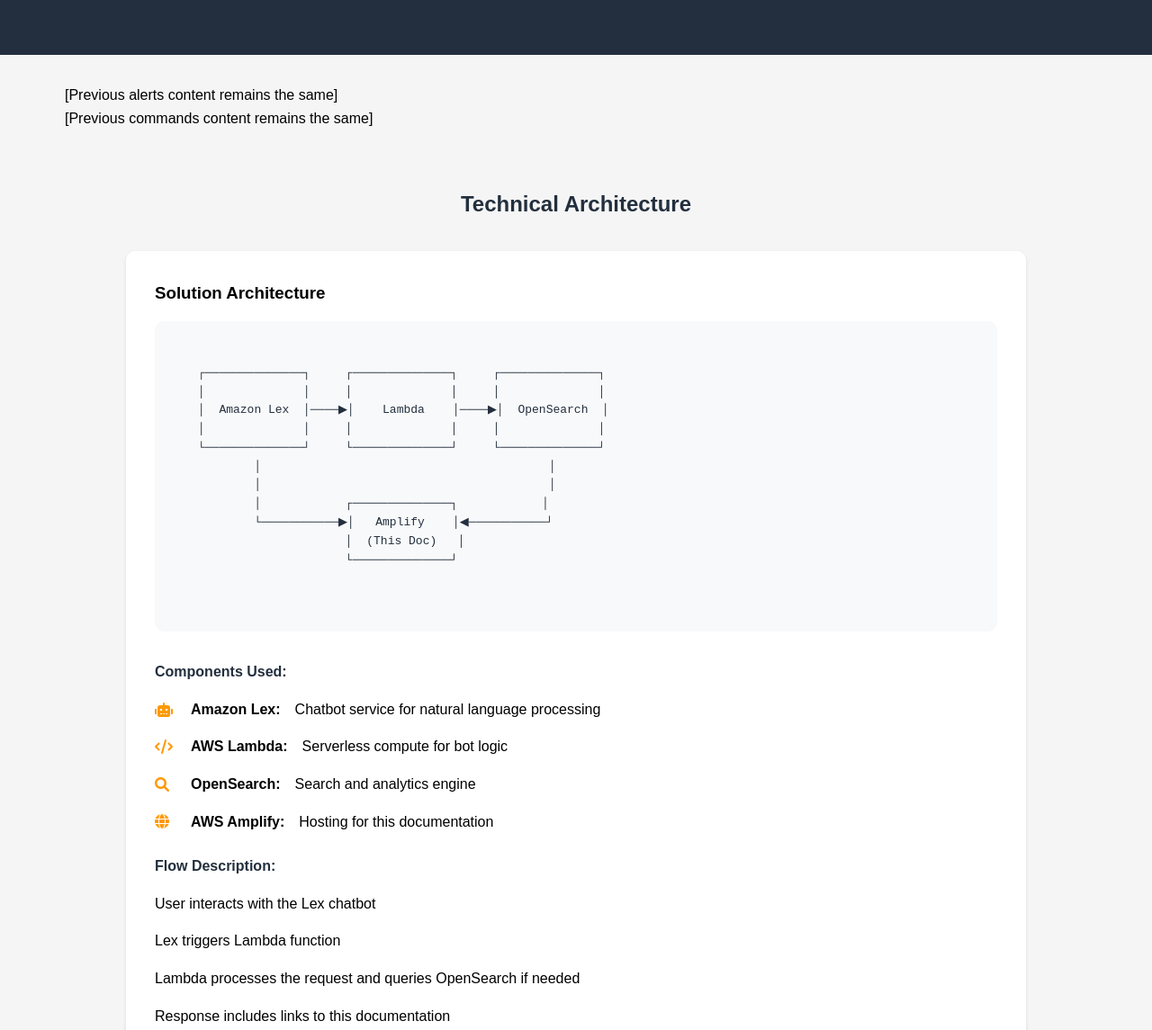
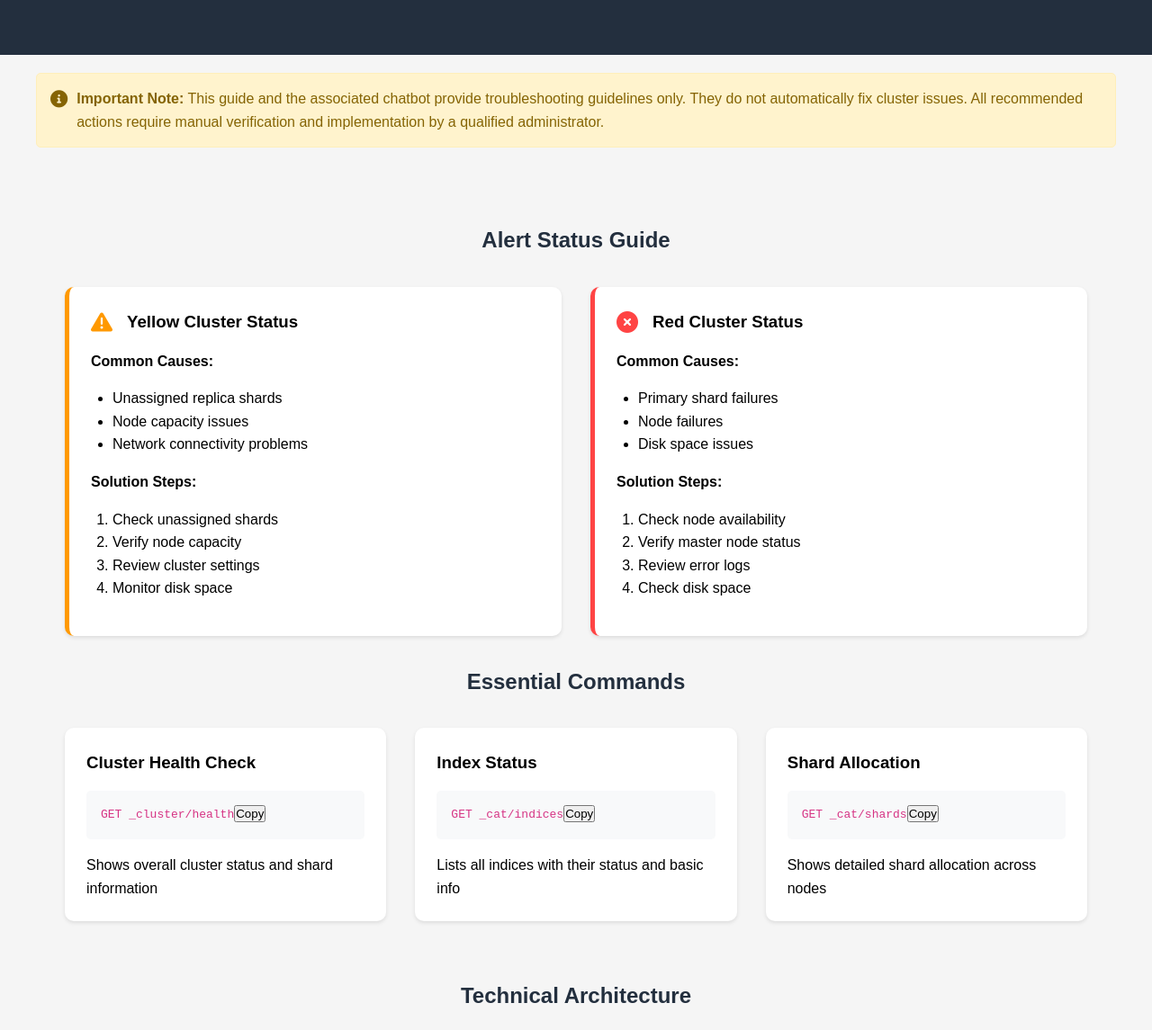
Before and after one commit to Ekrammilash21/OpenSearchMonitor, a website: page index.html in a window 1280 px wide. Shown: the part 262-1407 px from the top of the page at 90% size. Drawn offline with Linux system fonts and the light colour scheme.

Commit message:
Update index.html

```diff
--- a/index.html
+++ b/index.html
@@ -3,7 +3,7 @@
 <head>
     <meta charset="UTF-8">
     <meta name="viewport" content="width=device-width, initial-scale=1.0">
-    <title>OpenSearch Clusters Troubleshooting Guide & Documentation</title>
+    <title>OpenSearch Troubleshooting Guide & Documentation</title>
     <link rel="stylesheet" href="https://cdnjs.cloudflare.com/ajax/libs/font-awesome/6.0.0/css/all.min.css">
     <style>
         :root {
@@ -178,7 +178,6 @@
             margin-top: 2rem;
         }
 
-        /* New Architecture Styles */
         .architecture-section {
             padding: 2rem 0;
         }
@@ -236,6 +235,32 @@
             margin: 1.5rem 0 1rem 0;
         }
 
+        .disclaimer-banner {
+            background-color: #fff3cd;
+            border: 1px solid #ffeeba;
+            margin: 20px auto;
+            max-width: 1200px;
+            border-radius: 5px;
+        }
+
+        .disclaimer-content {
+            padding: 15px;
+            display: flex;
+            align-items: start;
+            gap: 10px;
+        }
+
+        .disclaimer-content i {
+            color: #856404;
+            font-size: 1.2rem;
+            margin-top: 3px;
+        }
+
+        .disclaimer-content p {
+            margin: 0;
+            color: #856404;
+        }
+
         @media (max-width: 768px) {
             .nav-content {
                 flex-direction: column;
@@ -251,8 +276,7 @@
             }
         }
     </style>
-</head>
-<body>
+    <body>
     <nav class="navbar">
         <div class="nav-content">
             <div class="logo">Technical Guide</div>
@@ -273,15 +297,82 @@
         </div>
     </header>
 
+    <div class="disclaimer-banner">
+        <div class="disclaimer-content">
+            <i class="fas fa-info-circle"></i>
+            <p><strong>Important Note:</strong> This guide and the associated chatbot provide troubleshooting guidelines only. They do not automatically fix cluster issues. All recommended actions require manual verification and implementation by a qualified administrator.</p>
+        </div>
+    </div>
+
     <main>
         <section id="alerts">
-            <!-- Your existing alerts section content -->
-            [Previous alerts content remains the same]
+            <h2 class="section-title">Alert Status Guide</h2>
+            <div class="card-container">
+                <div class="card yellow-alert">
+                    <div class="card-header">
+                        <i class="fas fa-exclamation-triangle"></i>
+                        <h3>Yellow Cluster Status</h3>
+                    </div>
+                    <div class="card-content">
+                        <h4>Common Causes:</h4>
+                        <ul>
+                            <li>Unassigned replica shards</li>
+                            <li>Node capacity issues</li>
+                            <li>Network connectivity problems</li>
+                        </ul>
+                        <h4>Solution Steps:</h4>
+                        <ol>
+                            <li>Check unassigned shards</li>
+                            <li>Verify node capacity</li>
+                            <li>Review cluster settings</li>
+                            <li>Monitor disk space</li>
+                        </ol>
+                    </div>
+                </div>
+
+                <div class="card red-alert">
+                    <div class="card-header">
+                        <i class="fas fa-times-circle"></i>
+                        <h3>Red Cluster Status</h3>
+                    </div>
+                    <div class="card-content">
+                        <h4>Common Causes:</h4>
+                        <ul>
+                            <li>Primary shard failures</li>
+                            <li>Node failures</li>
+                            <li>Disk space issues</li>
+                        </ul>
+                        <h4>Solution Steps:</h4>
+                        <ol>
+                            <li>Check node availability</li>
+                            <li>Verify master node status</li>
+                            <li>Review error logs</li>
+                            <li>Check disk space</li>
+                        </ol>
+                    </div>
+                </div>
+            </div>
         </section>
 
         <section id="commands">
-            <!-- Your existing commands section content -->
-            [Previous commands content remains the same]
+            <h2 class="section-title">Essential Commands</h2>
+            <div class="command-container">
+                <div class="command-card">
+                    <h3>Cluster Health Check</h3>
+                    <pre><code>GET _cluster/health</code></pre>
+                    <p>Shows overall cluster status and shard information</p>
+                </div>
+                <div class="command-card">
+                    <h3>Index Status</h3>
+                    <pre><code>GET _cat/indices</code></pre>
+                    <p>Lists all indices with their status and basic info</p>
+                </div>
+                <div class="command-card">
+                    <h3>Shard Allocation</h3>
+                    <pre><code>GET _cat/shards</code></pre>
+                    <p>Shows detailed shard allocation across nodes</p>
+                </div>
+            </div>
         </section>
 
         <section id="architecture" class="architecture-section">
@@ -301,8 +392,7 @@
         │            ┌──────────────┐            │
         └───────────▶│   Amplify    │◀───────────┘
                      │  (This Doc)   │
-                     └──────────────┘
-                        </pre>
+                     └──────────────┘</pre>
                     </div>
                     <div class="architecture-details">
                         <h4>Components Used:</h4>
@@ -345,3 +435,4 @@
     <script src="script.js"></script>
 </body>
 </html>
+</head>
```
